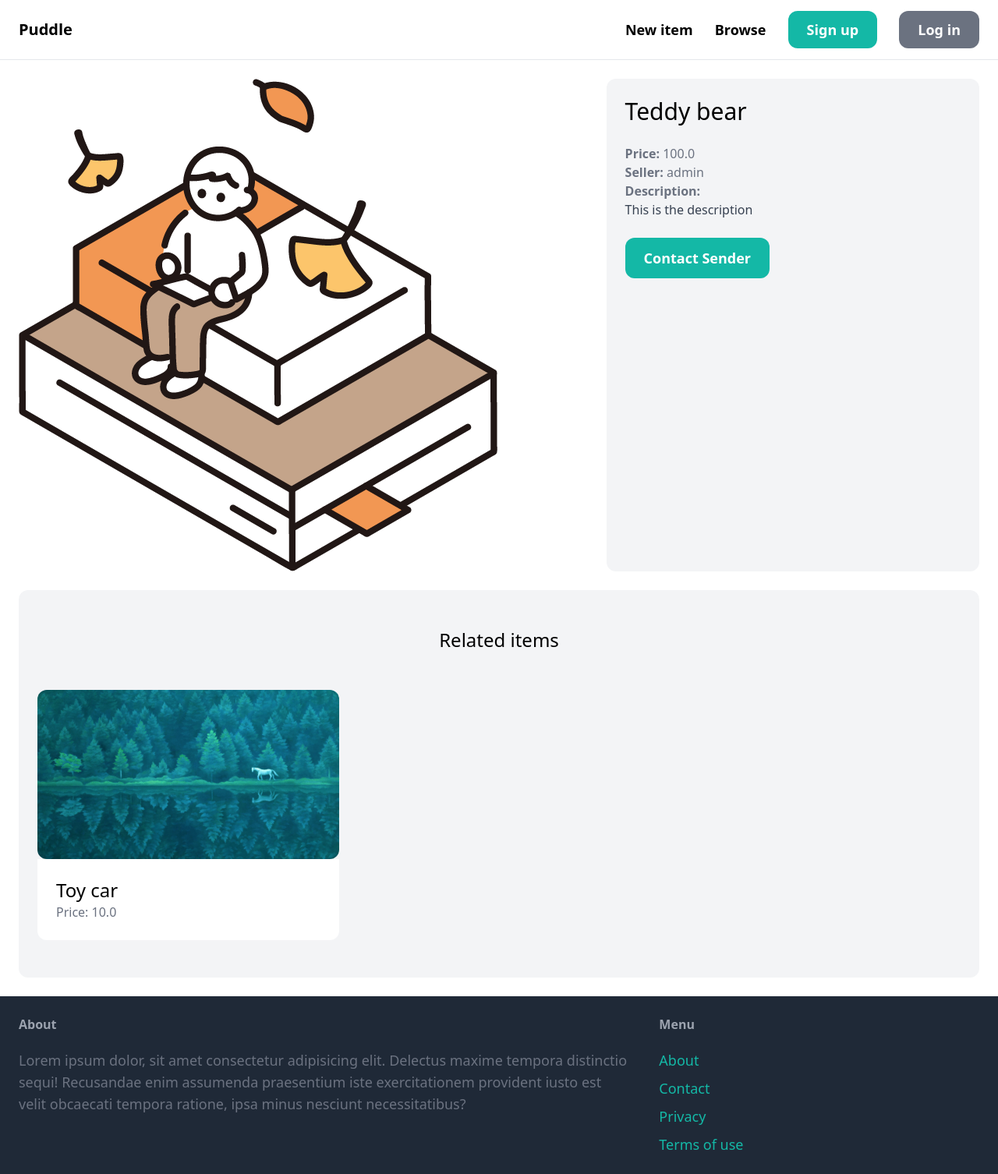
After one commit to SOUSUKEKUROSAWA/learn-django, a Django app: page /items/1/ in a window 1280 px wide. The commit adds this page. Shown: the whole page at 78% size. Run offline with Django 4.2, Linux system fonts and the light colour scheme; data comes from the database, SQL or seed files in the repository; both versions use the stored data as it was after the commit; some libraries are stand-ins or nearby versions.

Commit message:
Item detail

```diff
--- a/myproject/core/templates/core/index.html
+++ b/myproject/core/templates/core/index.html
@@ -9,7 +9,7 @@
     <div class="grid grid-cols-3 gap-3">
         {% for item in items %}
         <div>
-            <a href="">
+            <a href="{% url 'item:detail' item.id %}">
                 <div>
                     <img src="{{ item.image.url }}" class="rounded-xl">
                 </div>
--- /dev/null
+++ b/myproject/item/templates/item/detail.html
@@ -0,0 +1,47 @@
+{% extends 'core/base.html' %}
+
+{% block title %}{{ item.name }}{% endblock %}
+
+{% block content %}
+<div class="grid grid-cols-5 gap-6">
+    <div class="col-span-3">
+        <img src="{{ item.image.url }}" class="rounded-xl">
+    </div>
+
+    <div class="col-span-2 p-6 bg-gray-100 rounded-xl">
+        <h1 class="mb-6 text-3xl">{{ item.name }}</h1>
+        <p class="text-gray-500"><strong>Price: </strong>{{ item.price }}</p>
+        <p class="text-gray-500"><strong>Seller: </strong>{{ item.created_by.username }}</p>
+
+        {% if item.description %}
+        <p class="text-gray-700">
+            <strong class="text-gray-500">Description: </strong><br>
+            {{ item.description }}
+        </p>
+        {% endif %}
+
+        <a href="" class="inline-block mt-6 px-6 py-3 text-lg font-semibold bg-teal-500 text-white rounded-xl hover:bg-teal-700">Contact Sender</a>
+    </div>
+</div>
+
+<div class="mt-6 px-6 py-12 bg-gray-100 rounded-xl">
+    <h2 class="mb-12 text-2xl text-center">Related items</h2>
+
+    <div class="grid grid-cols-3 gap-3">
+        {% for item in related_items %}
+        <div>
+            <a href="{% url 'item:detail' item.id %}">
+                <div>
+                    <img src="{{ item.image.url }}" class="rounded-xl">
+                </div>
+
+                <div class="p-6 bg-white rounded-b-xl">
+                    <h2 class="text-2xl">{{ item.name }}</h2>
+                    <p class="text-gray-500">Price: {{ item.price }}</p>
+                </div>
+            </a>
+        </div>
+        {% endfor %}
+    </div>
+</div>
+{% endblock %}
--- /dev/null
+++ b/myproject/item/urls.py
@@ -0,0 +1,8 @@
+from django.urls import path
+from . import views
+
+app_name = 'item'
+
+urlpatterns = [
+    path('<int:pk>/', views.detail, name='detail')
+]
--- a/myproject/item/views.py
+++ b/myproject/item/views.py
@@ -1,3 +1,11 @@
-from django.shortcuts import render
+from django.shortcuts import render, get_object_or_404
+from .models import Item
 
-# Create your views here.
+def detail(request, pk):
+    item = get_object_or_404(Item, pk=pk)
+    related_items = Item.objects.filter(category=item.category, is_sold=False).exclude(pk=pk)[0:3]
+
+    return render(request, 'item/detail.html', {
+        'item': item,
+        'related_items': related_items,
+    })
--- a/myproject/myproject/urls.py
+++ b/myproject/myproject/urls.py
@@ -1,5 +1,5 @@
 from django.contrib import admin
-from django.urls import path
+from django.urls import include, path
 
 from django.conf import settings
 from django.conf.urls.static import static
@@ -10,4 +10,5 @@ urlpatterns = [
     path('admin/', admin.site.urls),
     path('', index, name='index'),
     path('contact/', contact, name='contact'),
+    path('items/', include('item.urls')),
 ] + static(settings.MEDIA_URL, document_root=settings.MEDIA_ROOT)
```
Also changed, not shown: README.md, myproject/db.sqlite3, myproject/media/item_images/Higashiyama-Kaii.jpg (added).
